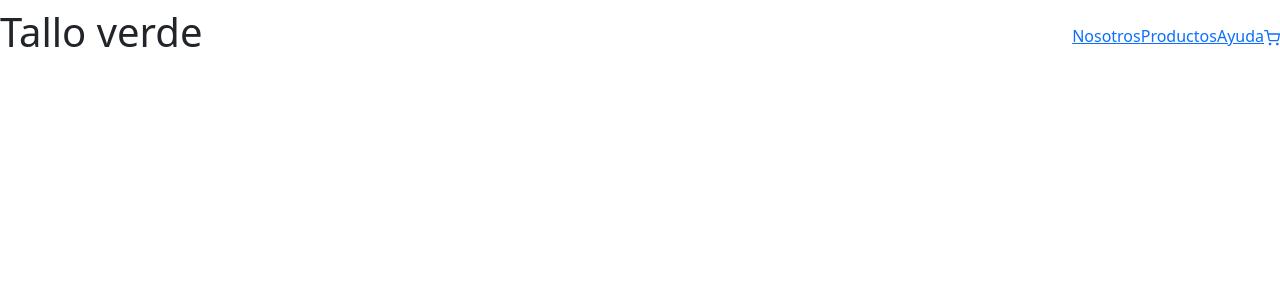
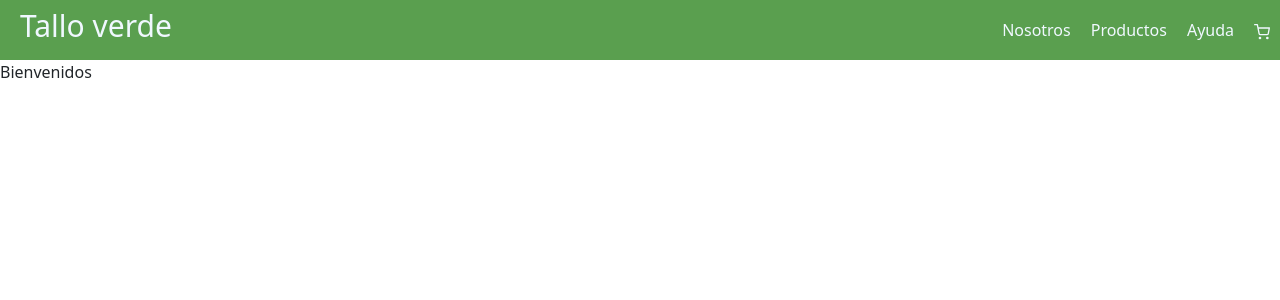
Before and after one commit to meltelles/talloverde, a React (Create React App) app: page / in a window 1280 px wide. Shown: the top 300 px of the page. Built offline with nearby package versions, Linux system fonts and the light colour scheme.

Commit message:
Agregue componente list container

```diff
--- a/src/App.js
+++ b/src/App.js
@@ -1,10 +1,11 @@
 import Header from "./components/Header";
-import Navbar from "./components/Navbar"
+import ItemListContainer from "./components/ItemListContainer";
 
 function App() {
   return (
     <>
     <Header />
+    <ItemListContainer greeting={"Bienvenidos"} />
     </>
   );
 }
--- /dev/null
+++ b/src/components/ItemListContainer.js
@@ -0,0 +1,7 @@
+export default function ItemListContainer({ greeting }) {
+    return (
+        <div>
+            {greeting}
+        </div>
+    );
+}
--- a/src/index.css
+++ b/src/index.css
@@ -1,3 +1,7 @@
+:root{
+  --green: #5A9F4F
+}
+
 body {
   margin: 0;
   font-family: -apple-system, BlinkMacSystemFont, 'Segoe UI', 'Roboto', 'Oxygen',
@@ -11,3 +15,19 @@ code {
   font-family: source-code-pro, Menlo, Monaco, Consolas, 'Courier New',
     monospace;
 }
+
+.navbar {
+  background: var(--green);
+}
+
+.navbar h1{
+  margin-left: 20px;
+  font-size: 30px;
+  color: aliceblue;
+}
+
+.navbar .navbar__list a{
+  margin: 10px;
+  text-decoration: none;
+  color: aliceblue;
+}
```
